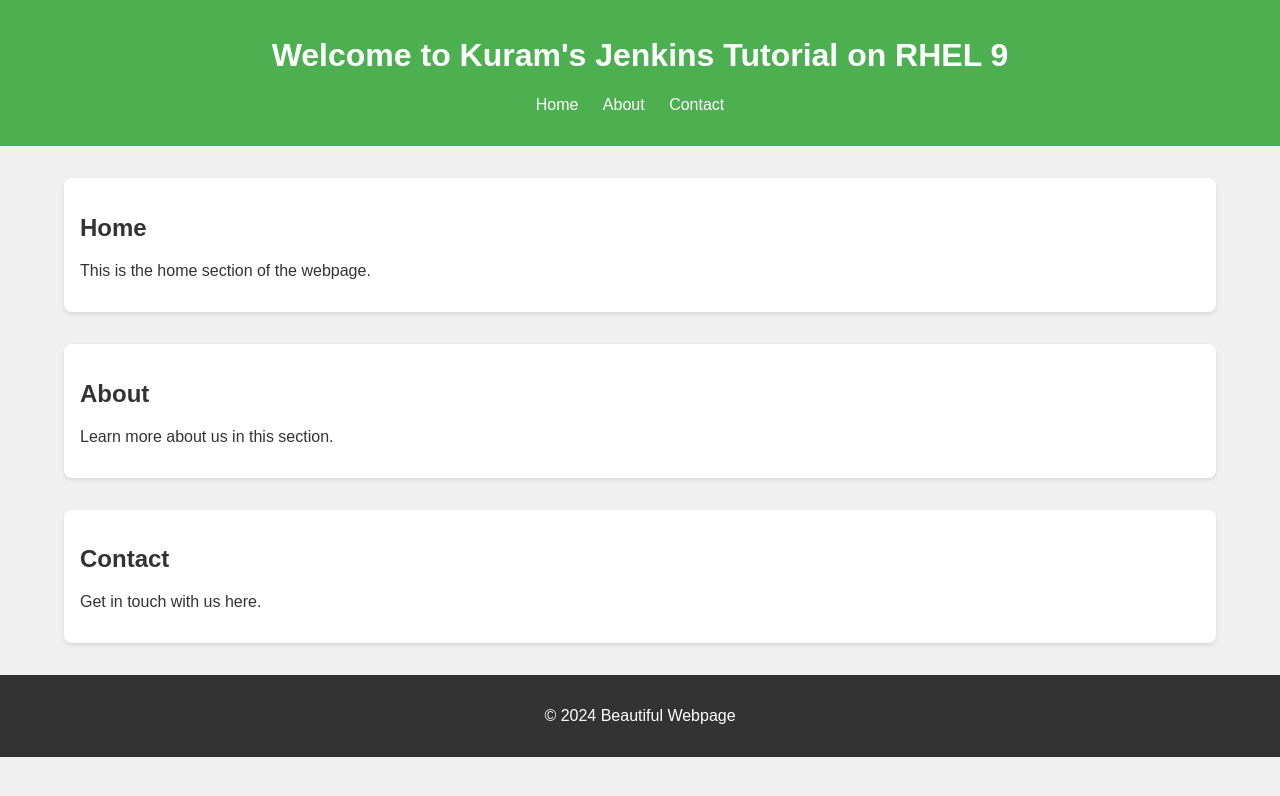
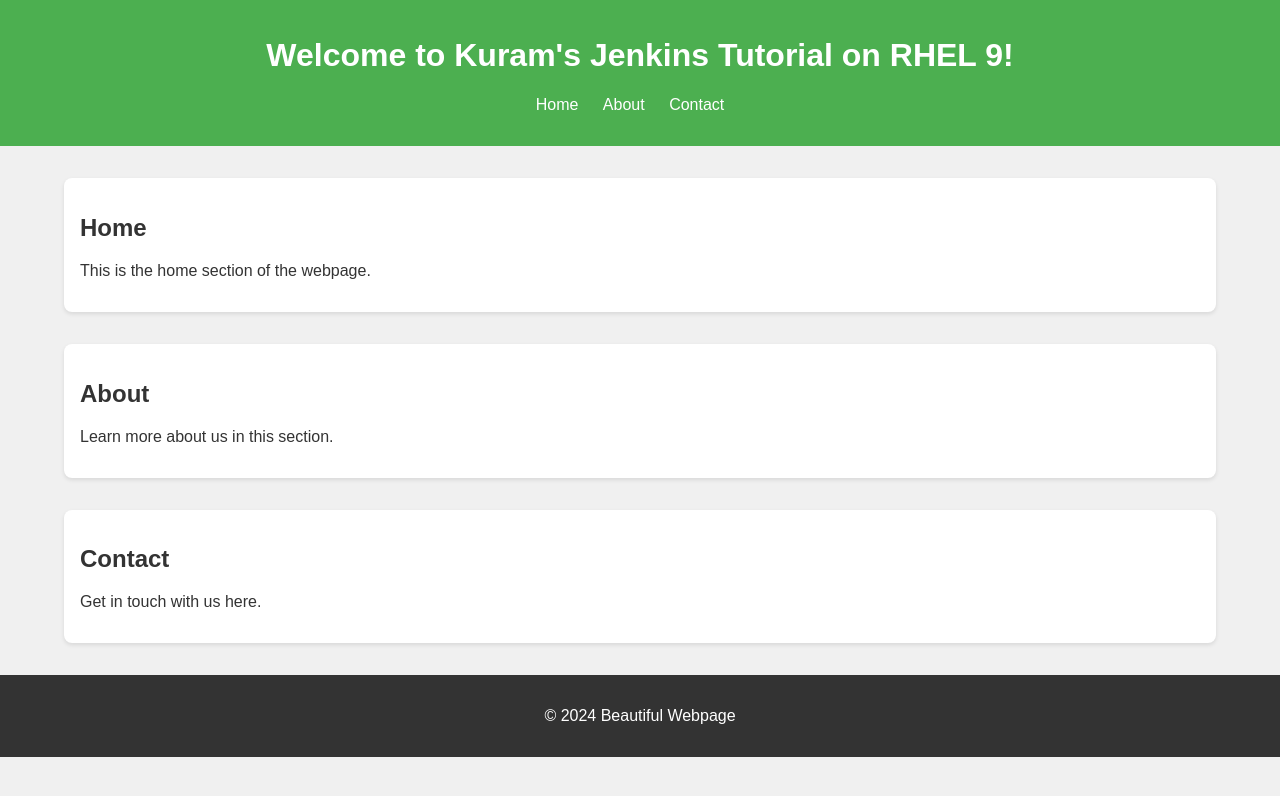
Before and after one commit to itsmisrial-cloud/pythoncode, a plain HTML site: page index.html in a window 1280 px wide. Drawn offline with Linux system fonts and the light colour scheme.

Commit message:
Update2 index.html

```diff
--- a/index.html
+++ b/index.html
@@ -51,7 +51,7 @@
 </head>
 <body>
     <header>
-        <h1>Welcome to Kuram's Jenkins Tutorial on RHEL 9</h1>
+        <h1>Welcome to Kuram's Jenkins Tutorial on RHEL 9! </h1>
         <nav>
             <ul>
                 <li><a href="#home">Home</a></li>
```
